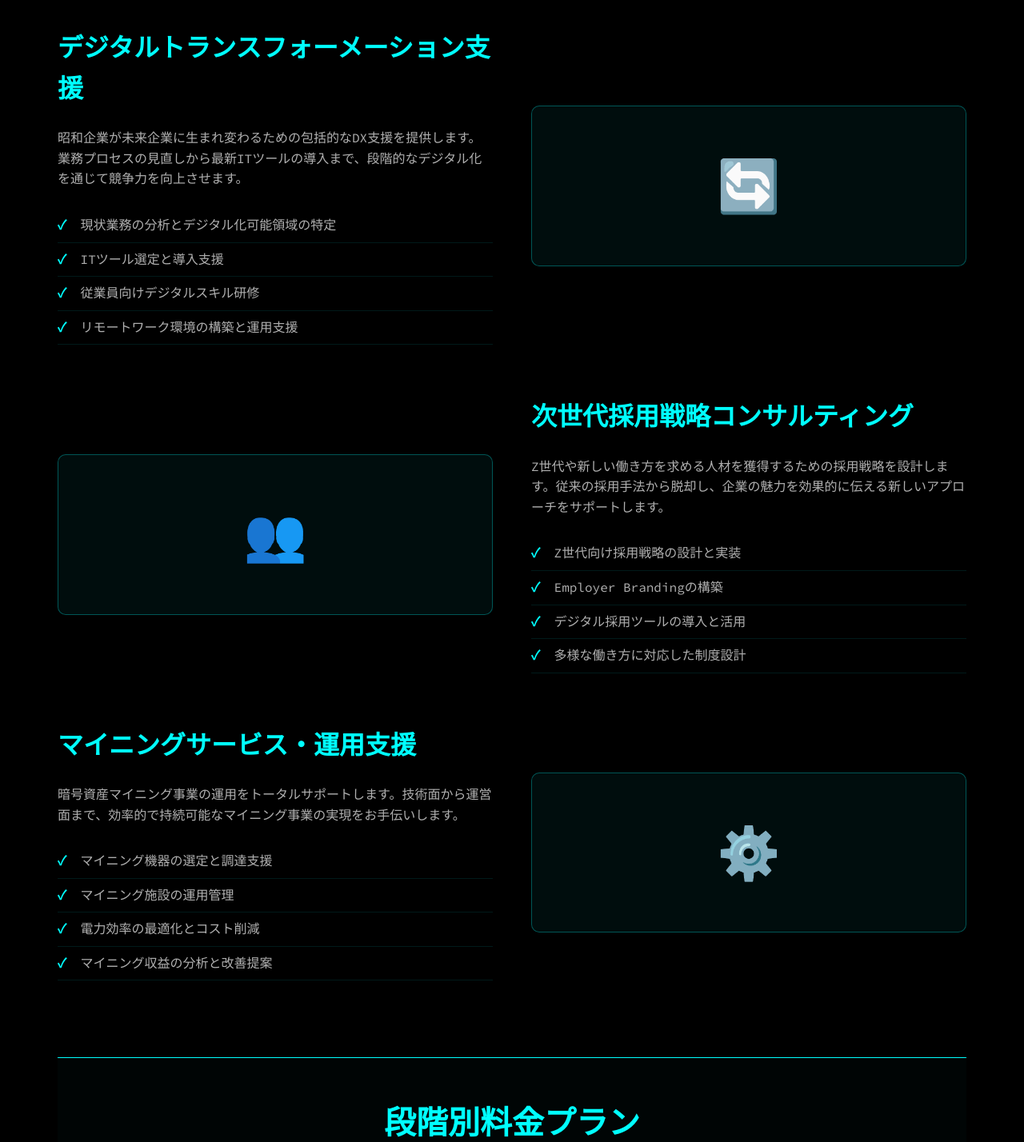
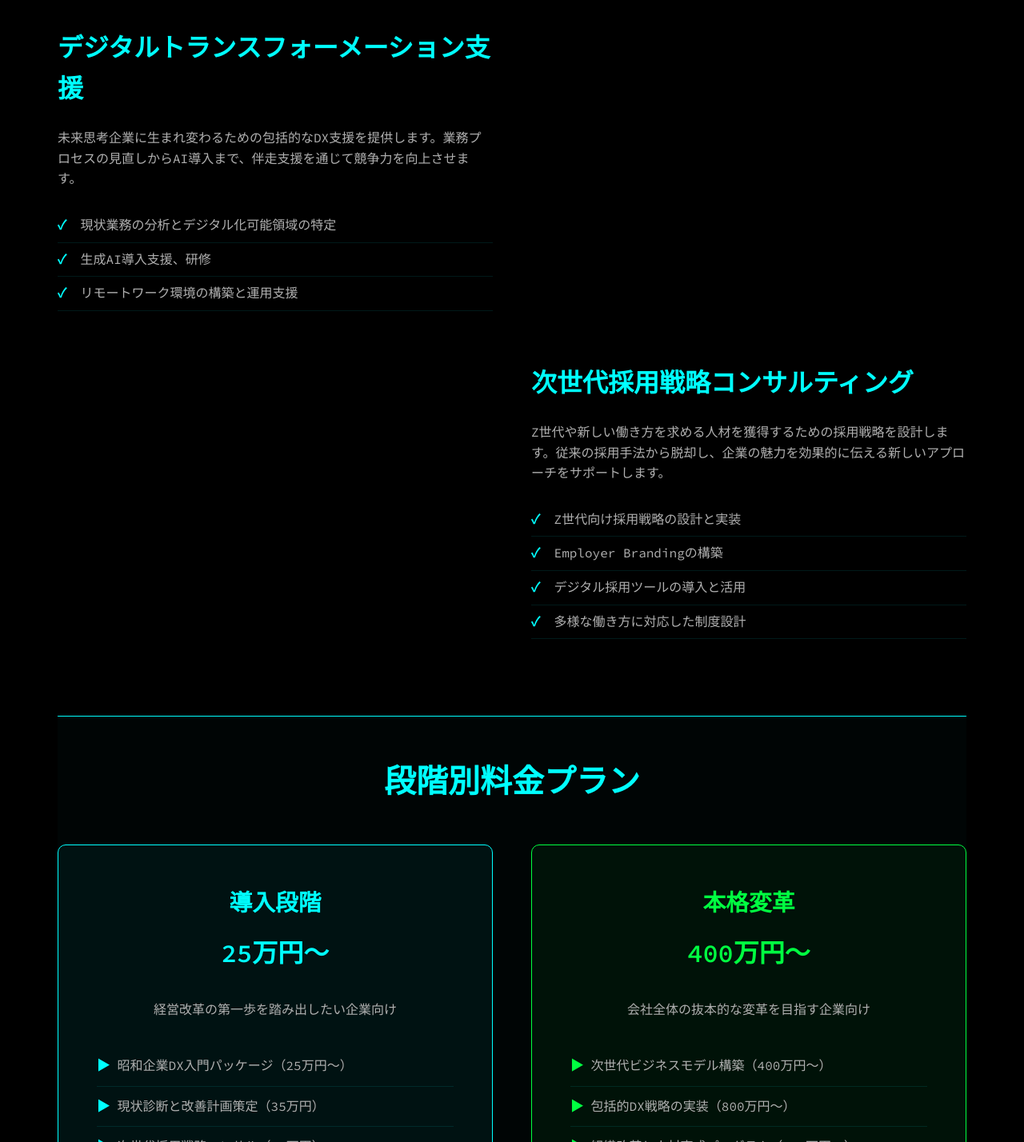
Before and after one commit to KaoriKei/miraishouten, a plain HTML site: page consulting-management.html in a window 1280 px wide. Shown: the part 1040-2468 px from the top of the page at 80% size. Drawn offline with Linux system fonts and the light colour scheme.

Commit message:
Update consulting-management.html

```diff
--- a/consulting-management.html
+++ b/consulting-management.html
@@ -160,8 +160,12 @@
             order: 2;
         }
 
-        .service-item:nth-child(even) .service-icon {
+        .service-item:nth-child(even) .service-spacer {
             order: 1;
+        }
+
+        .service-spacer {
+            /* 完全に空白のスペース */
         }
 
         .service-content h3 {
@@ -387,12 +391,8 @@
                 text-align: center;
             }
 
-            .service-item:nth-child(even) .service-content {
-                order: 1;
-            }
-
-            .service-item:nth-child(even) .service-icon {
-                order: 2;
+            .service-item .service-spacer {
+                display: none;
             }
 
             .pricing-grid {
@@ -425,7 +425,7 @@
             <!-- Hero Section -->
             <section class="hero">
                 <h1>Consulting & Management</h1>
-                <p>デジタル時代の複雑さをナビゲートするための専門的なガイダンスと戦略的な管理サービス。昭和企業から未来企業への変革をトータルサポートします。</p>
+                <p>デジタル時代の複雑さをナビゲートするための専門的なガイダンスと戦略的な管理サービス。「未来」を見据えた企業への変革をトータルサポートします。</p>
                 <div class="divider"></div>
             </section>
 
@@ -444,24 +444,21 @@
                             <li>財務分析と投資戦略のアドバイス</li>
                         </ul>
                     </div>
-                    <div class="service-icon">
-                        📈
+                    <div class="service-spacer">
                     </div>
                 </div>
 
                 <div class="service-item">
                     <div class="service-content">
                         <h3>デジタルトランスフォーメーション支援</h3>
-                        <p>昭和企業が未来企業に生まれ変わるための包括的なDX支援を提供します。業務プロセスの見直しから最新ITツールの導入まで、段階的なデジタル化を通じて競争力を向上させます。</p>
+                        <p>未来思考企業に生まれ変わるための包括的なDX支援を提供します。業務プロセスの見直しからAI導入まで、伴走支援を通じて競争力を向上させます。</p>
                         <ul>
                             <li>現状業務の分析とデジタル化可能領域の特定</li>
-                            <li>ITツール選定と導入支援</li>
-                            <li>従業員向けデジタルスキル研修</li>
+                            <li>生成AI導入支援、研修</li>
                             <li>リモートワーク環境の構築と運用支援</li>
                         </ul>
                     </div>
-                    <div class="service-icon">
-                        🔄
+                    <div class="service-spacer">
                     </div>
                 </div>
 
@@ -476,26 +473,10 @@
                             <li>多様な働き方に対応した制度設計</li>
                         </ul>
                     </div>
-                    <div class="service-icon">
-                        👥
+                    <div class="service-spacer">
                     </div>
                 </div>
 
-                <div class="service-item">
-                    <div class="service-content">
-                        <h3>マイニングサービス・運用支援</h3>
-                        <p>暗号資産マイニング事業の運用をトータルサポートします。技術面から運営面まで、効率的で持続可能なマイニング事業の実現をお手伝いします。</p>
-                        <ul>
-                            <li>マイニング機器の選定と調達支援</li>
-                            <li>マイニング施設の運用管理</li>
-                            <li>電力効率の最適化とコスト削減</li>
-                            <li>マイニング収益の分析と改善提案</li>
-                        </ul>
-                    </div>
-                    <div class="service-icon">
-                        ⚙️
-                    </div>
-                </div>
             </section>
 
             <!-- Pricing Plans Section -->
```
